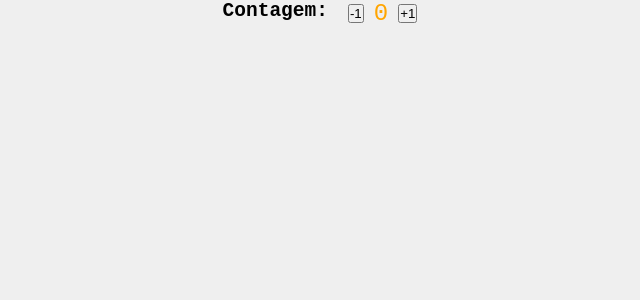
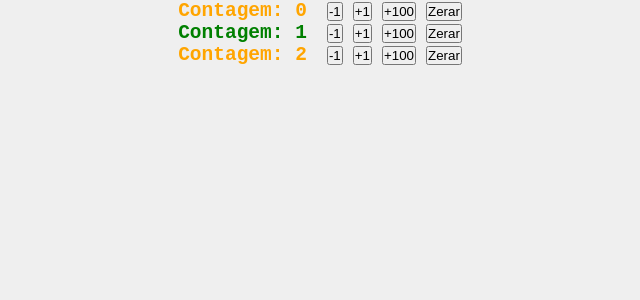
Before and after one commit to flaviare1s/react-soulcode-semana-1, a React (Vite) app: page / in a window 1280 px wide. Shown: the top 300 px of the page, without its empty margins (320-960 px from the left). Built offline with nearby package versions, Linux system fonts and the light colour scheme.

Commit message:
Outros exemplos de useState

```diff
--- a/src/App.jsx
+++ b/src/App.jsx
@@ -27,6 +27,8 @@ function App() {
   return (
     <main>
       <Contador />
+      <Contador valorInicial={1} />
+      <Contador valorInicial={2} />
       {/* <Eventos /> */}
       {/* <Navbar logado={logado} nomeUsuario="Batata" onLogin={handleLogin} onLogout={handleLogout}/>
       <section className="cards-container">
--- a/src/components/Contador.jsx
+++ b/src/components/Contador.jsx
@@ -1,16 +1,15 @@
 import { useState } from 'react'
 import './Contador.css'
 
-const Contador = () => {
+const Contador = ({ valorInicial = 0 }) => {
   // Para definir um estado usamos o useState
   // useState retorna um array com 2 elementos
   // o primeiro é o estado e o segundo e a função que atualiza o estado
-  const [numero, setNumero] = useState(0)
+  const [numero, setNumero] = useState(valorInicial)
 
   function handleIncremento() {
     // setNumero indica ao componente que ele deve atualizar o estado
     setNumero(numero + 1)
-    console.log(numero)
   }
 
   function handleDecremento() {
@@ -19,13 +18,18 @@ const Contador = () => {
     }
   }
 
+  function handleMais100() {
+    setNumero(numero + 100)
+  }
+
   return (
     <section className='contador'>
-      <h2>Contagem: </h2>
+      <h2 className={numero % 2 === 0 ? 'par' : 'impar'}>Contagem: {numero}</h2>
       <div className='contagem'>
         <button onClick={handleDecremento}>-1</button>
-        <p  className={numero % 2 === 0 ? 'par' : 'impar'}>{numero}</p>
         <button onClick={handleIncremento}>+1</button>
+        <button onClick={handleMais100}>+100</button>
+        <button onClick={() => setNumero(valorInicial)}>Zerar</button>
       </div>
     </section>
   )
```
